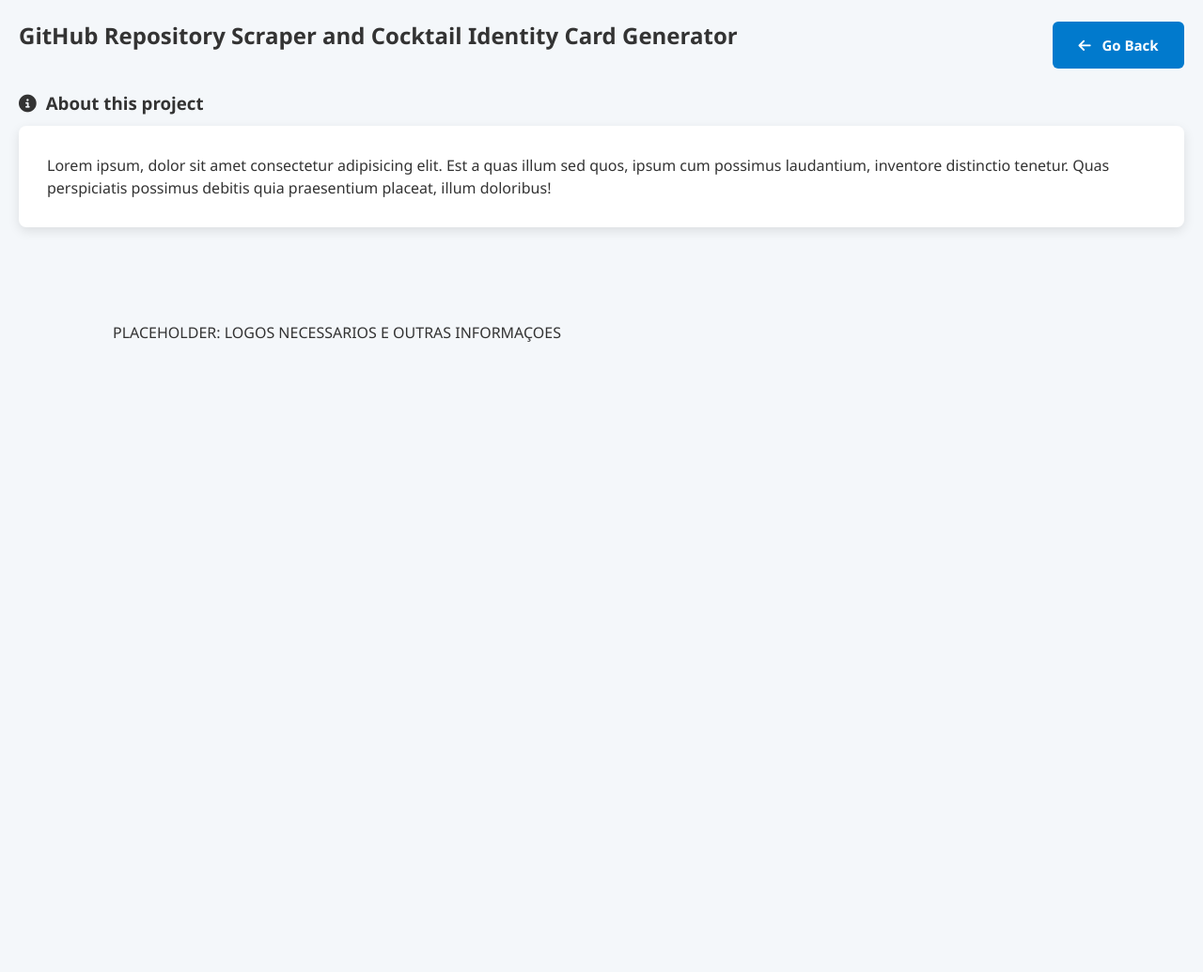
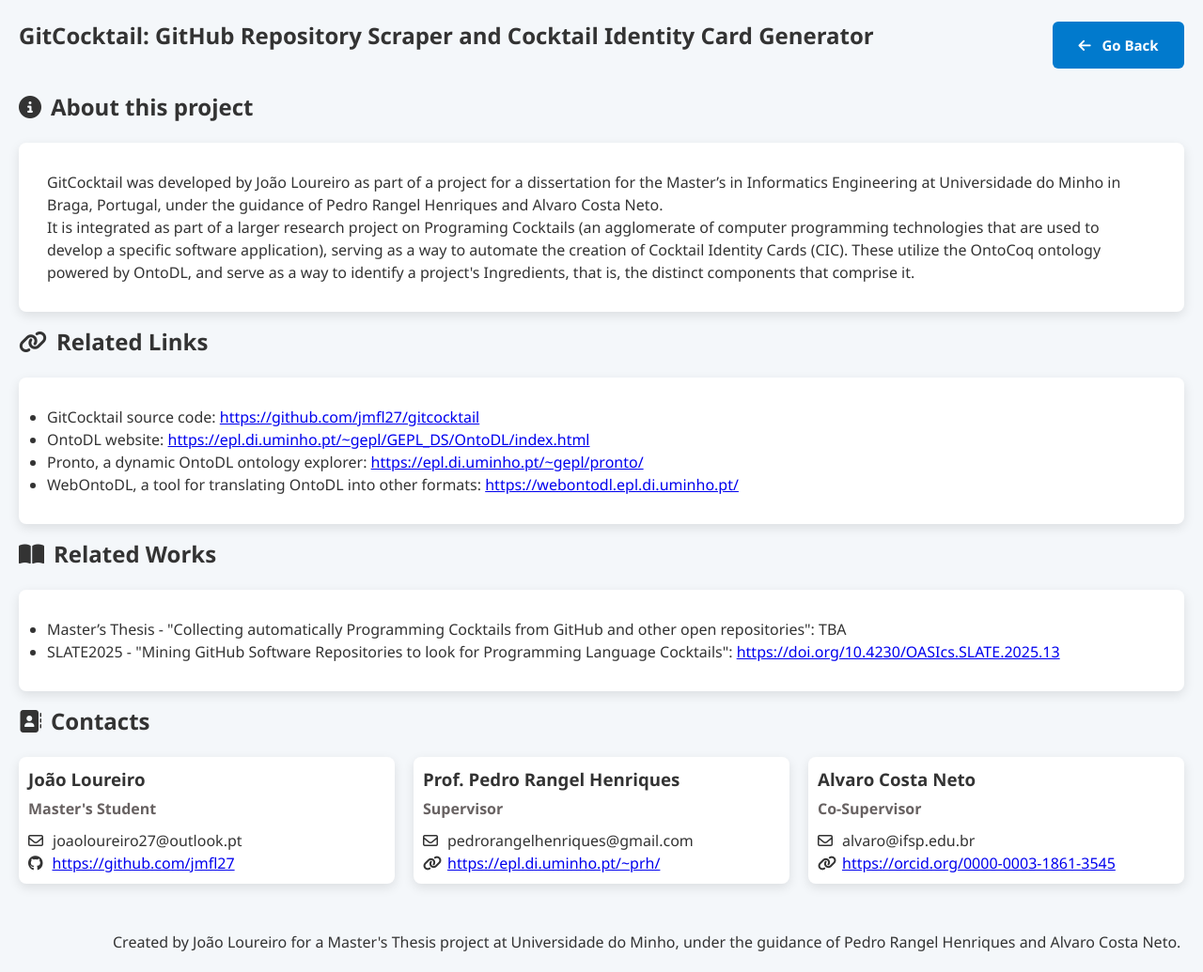
Before and after one commit to jmfl27/gitcocktail, a Flask app: page /about in a window 1280 px wide. Shown: the whole page at 94% size. Before the commit the page ends 364 px from the top, so only its background shows below. Run offline with Flask 3, Linux system fonts and the light colour scheme.

Commit message:
web app UI updates

```diff
--- a/app/static/styles/style.css
+++ b/app/static/styles/style.css
@@ -269,6 +269,41 @@
   width: 100%;
 }
 
+.feature-container {
+  flex: 1;
+  display: flex;
+  align-items: center; /* centers content vertically if desired */
+  justify-content: flex-start; /* align text normally */
+  min-height: 120px; /* sets a base equal height; adjust as needed */
+  padding: 10px;
+  box-sizing: border-box;
+  background-color: #fff;
+  border-radius: 8px;
+  box-shadow: 0 4px 12px rgba(0, 0, 0, 0.1);
+  text-align: center;
+}
+
+.feature-container .icon {
+  font-size: 30px;
+  color: #444;
+  margin-bottom: 8px; /* space between icon and text */
+}
+
+.contact-container {
+  flex: 1;
+  align-items: center; /* centers content vertically if desired */
+  justify-content: flex-start; /* align text normally */
+  min-height: 120px; /* sets a base equal height; adjust as needed */
+  padding: 10px;
+  box-sizing: border-box;
+  background-color: #fff;
+  border-radius: 8px;
+  box-shadow: 0 4px 12px rgba(0, 0, 0, 0.1);
+  text-align: left;
+  display: block;
+  margin-right: 0;
+}
+
 .tabbed-text-box {
   flex: 2.6;
   display: flex;
--- a/app/templates/about.html
+++ b/app/templates/about.html
@@ -3,14 +3,14 @@
 <head>
   <meta charset="UTF-8" />
   <meta name="viewport" content="width=device-width, initial-scale=1.0"/>
-  <title>GitHub CIC Generator</title>
+  <title>GitCocktail</title>
   <link rel="stylesheet" href="../static/styles/style.css"/>
   <!-- Font Awesome CDN -->
   <link rel="stylesheet" href="https://cdnjs.cloudflare.com/ajax/libs/font-awesome/6.5.0/css/all.min.css" integrity="sha512-..." crossorigin="anonymous" referrerpolicy="no-referrer" />
 </head>
 <body>
   <nav>
-    <h2>GitHub Repository Scraper and Cocktail Identity Card Generator</h2>
+    <h2>GitCocktail: GitHub Repository Scraper and Cocktail Identity Card Generator</h2>
     <button
         onclick="window.location.href='{{ url_for('homepage') }}';"
         style="width: 140px; height: 50px; font-size: 15px;">
@@ -18,31 +18,72 @@
     </button>
   </nav>
 
-  <h3><i class="fa-solid fa-circle-info" style="margin-right: 10px;"></i>About this project</h3>
+  <h2><i class="fa-solid fa-circle-info" style="margin-right: 10px;"></i>About this project</h2>
 
-  <div class="container" style="margin-left: 0; margin-top: 10px; max-width: none;">
-    <p>Lorem ipsum, dolor sit amet consectetur adipisicing elit. Est a quas illum sed quos, ipsum cum possimus laudantium, inventore distinctio tenetur. Quas perspiciatis possimus debitis quia praesentium placeat, illum doloribus!</p>
-    <!--
-    <label for="type">Select data type:</label>
-      <select id="type">
-        <option value="text">Text</option>
-        <option value="image">Image</option>
-        <option value="links">Links</option>
-      </select>
-    <div class="output-box">
-      Results will appear here...
-    </div>
-    <div class="image-preview">
-      <!-- Optional image shown after scraping -->
-      <!-- <img src="result.jpg" alt="Scraped Image"/>
-       -->
-
-
-    </div>
+  <div class="container" style="margin-left: 0; margin-top: 10px; max-width: none; font-size: medium;">
+    <p>GitCocktail was developed by João Loureiro as part of a project for a dissertation for the Master’s
+       in Informatics Engineering at Universidade do Minho in Braga, Portugal, under the guidance of Pedro
+       Rangel Henriques and Alvaro Costa Neto.<br></p>
+    <p>It is integrated as part of a larger research project on Programing Cocktails (an agglomerate of computer
+       programming technologies that are used to develop a specific software application), serving as a way to
+       automate the creation of Cocktail Identity Cards (CIC). These utilize the OntoCoq ontology powered by OntoDL,
+       and serve as a way to identify a project's Ingredients, that is, the distinct components that comprise it.
+    </p>
   </div>
 
-  <footer style="margin-top: 100px; margin-left: 100px;">
-    <label >PLACEHOLDER: LOGOS NECESSARIOS E OUTRAS INFORMAÇOES</label>
+  <h2><i class="fa-solid fa-link" style="margin-right: 10px; margin-top: 20px;"></i>Related Links</h2>
+  <div class="container" style="margin-left: 0; margin-top: 0px; max-width: none; font-size: medium;">
+    <ul>
+      <li>GitCocktail source code:
+        <a href="https://github.com/jmfl27/gitcocktail">https://github.com/jmfl27/gitcocktail</a></li>
+      <li>OntoDL website:
+        <a href="https://epl.di.uminho.pt/~gepl/GEPL_DS/OntoDL/index.html">https://epl.di.uminho.pt/~gepl/GEPL_DS/OntoDL/index.html</a></li>
+      <li>Pronto, a dynamic OntoDL ontology explorer:
+        <a href="https://epl.di.uminho.pt/~gepl/pronto/">https://epl.di.uminho.pt/~gepl/pronto/</a></li>
+      <li>WebOntoDL, a tool for translating OntoDL into other formats:
+        <a href="https://webontodl.epl.di.uminho.pt/">https://webontodl.epl.di.uminho.pt/</a></li>
+    </ul>
+  </div>
+
+  <h2><i class="fa-solid fa-book-open" style="margin-right: 10px; margin-top: 20px;"></i>Related Works</h2>
+  <div class="container" style="margin-left: 0; margin-top: 0px; max-width: none; font-size: medium;">
+    <ul>
+      <li>Master’s Thesis - "Collecting automatically Programming Cocktails from GitHub and other open repositories": TBA
+      </li>
+
+      <li>SLATE2025 - "Mining GitHub Software Repositories to look for Programming Language Cocktails":
+        <a href="https://doi.org/10.4230/OASIcs.SLATE.2025.13">https://doi.org/10.4230/OASIcs.SLATE.2025.13</a></li>
+    </ul>
+  </div>
+
+  <h2><i class="fa-solid fa-address-book" style="margin-right: 10px; margin-top: 20px;"></i>Contacts</h2>
+  <div class="content-container" style="margin-top: 0px;">
+    <div class="contact-container" style="margin-left: 0; max-width: none; font-size: medium;">
+      <h3 style="margin-bottom: 5px;">João Loureiro</h4>
+      <h4 style="margin-bottom: 10px; color: #686262;">Master's Student</h5>
+      <p><i class="fa-regular fa-envelope" style="margin-right: 10px;"></i>joaoloureiro27@outlook.pt</p>
+      <p><i class="fa-brands fa-github" style="margin-right: 10px;"></i><a href="https://github.com/jmfl27">https://github.com/jmfl27</a></p>
+    </div>
+
+    <div class="contact-container" style="margin-left: 0; max-width: none; font-size: medium;">
+      <h3 style="margin-bottom: 5px;">Prof. Pedro Rangel Henriques</h4>
+      <h4 style="margin-bottom: 10px; color: #686262;">Supervisor</h5>
+      <p><i class="fa-regular fa-envelope" style="margin-right: 10px;"></i>pedrorangelhenriques@gmail.com</p>
+      <p><i class="fa-solid fa-link" style="margin-right: 6px;"></i><a href="https://epl.di.uminho.pt/~prh/">https://epl.di.uminho.pt/~prh/</a></p>
+    </div>
+
+    <div class="contact-container" style="margin-left: 0; max-width: none; font-size: medium;">
+      <h3 style="margin-bottom: 5px;">Alvaro Costa Neto</h4>
+      <h4 style="margin-bottom: 10px; color: #686262;">Co-Supervisor</h5>
+      <p><i class="fa-regular fa-envelope" style="margin-right: 10px;"></i>alvaro@ifsp.edu.br</p>
+      <p><i class="fa-solid fa-link" style="margin-right: 6px;"></i><a href="https://orcid.org/0000-0003-1861-3545">https://orcid.org/0000-0003-1861-3545</a></p>
+    </div>
+
+  </div>
+
+  <footer style="margin-top: 50px; margin-left: 100px;">
+    <label >Created by João Loureiro for a Master's Thesis project at Universidade do Minho,
+    under the guidance of Pedro Rangel Henriques and Alvaro Costa Neto.</label>
   </footer>
 
   <script>
```
Also changed, not shown: app/templates/homepage.html (+27 -3 lines), app/templates/results.html (+5 -4 lines).
